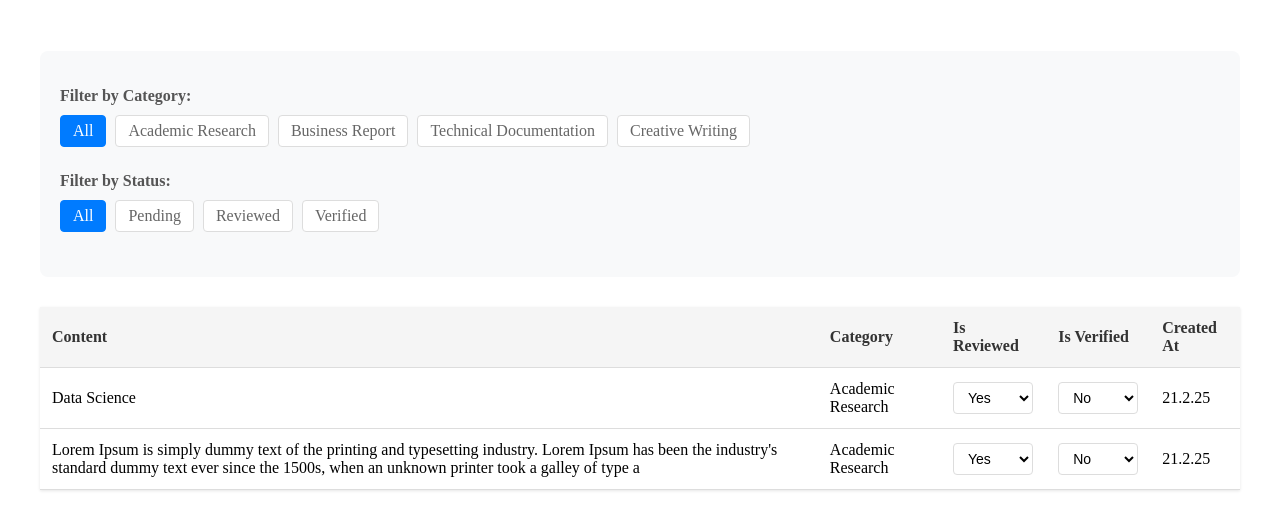
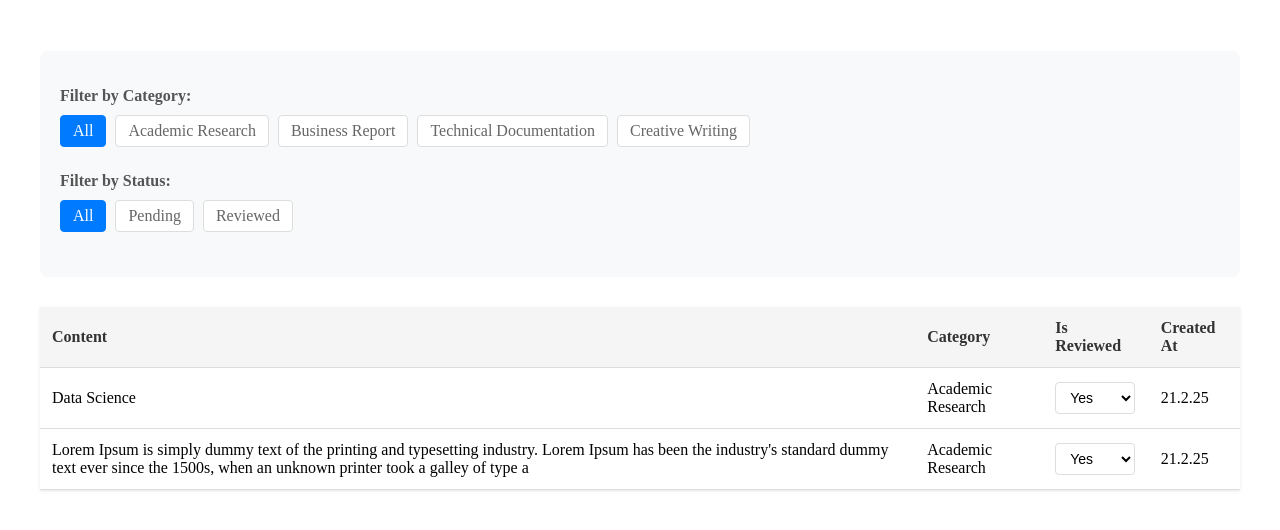
Before and after one commit to TharHtet236401/intern_task1, a Django app: page / in a window 1280 px wide. Shown: the part 171-701 px from the top of the page. Run offline with Django 5.2, Linux system fonts and the light colour scheme; data comes from the database, SQL or seed files in the repository; both versions use the stored data as it was before the commit.

Commit message:
Remove verification status from submissions

```diff
--- a/submissions/models.py
+++ b/submissions/models.py
@@ -18,7 +18,6 @@ class Submission(models.Model):
         default='ACADEMIC'
     )
     is_reviewed = models.BooleanField(default=False)
-    is_verified = models.BooleanField(default=False)
     created_at = models.DateTimeField(auto_now_add=True)
     updated_at = models.DateTimeField(auto_now=True)
 
--- a/submissions/templates/submissions/home.html
+++ b/submissions/templates/submissions/home.html
@@ -28,8 +28,6 @@
                class="filter-link {% if selected_status == 'pending' %}active{% endif %}">Pending</a>
             <a href="?status=reviewed{% if selected_category %}&category={{ selected_category }}{% endif %}"
                class="filter-link {% if selected_status == 'reviewed' %}active{% endif %}">Reviewed</a>
-            <a href="?status=verified{% if selected_category %}&category={{ selected_category }}{% endif %}"
-               class="filter-link {% if selected_status == 'verified' %}active{% endif %}">Verified</a>
         </div>
     </div>
 
@@ -40,7 +38,6 @@
                 <th>Content</th>
                 <th>Category</th>
                 <th>Is Reviewed</th>
-                <th>Is Verified</th>
                 <th>Created At</th>
             </tr>
         </thead>
@@ -55,17 +52,11 @@
                             <option value="false" {% if not submission.is_reviewed %}selected{% endif %}>No</option>
                         </select>
                     </td>
-                    <td>
-                        <select class="status-select" data-submission-id="{{ submission.id }}" data-status-type="verified">
-                            <option value="true" {% if submission.is_verified %}selected{% endif %}>Yes</option>
-                            <option value="false" {% if not submission.is_verified %}selected{% endif %}>No</option>
-                        </select>
-                    </td>
                     <td>{{ submission.created_at|date:"j.n.y" }}</td>
                 </tr>
             {% empty %}
                 <tr>
-                    <td colspan="5" class="no-data">No submissions found.</td>
+                    <td colspan="4" class="no-data">No submissions found.</td>
                 </tr>
             {% endfor %}
         </tbody>
--- a/submissions/views.py
+++ b/submissions/views.py
@@ -11,23 +11,16 @@ def home(request):
         category = request.GET.get('category', '')
         status = request.GET.get('status', '')
 
-
-        #this was like selecting all submissions and
-        ##and remove the submissions based on the each input the requestof like category and status
         # Base queryset
         submissions = Submission.objects.all()
 
-        # if the query has the category , then we filter the submissions based on the category
         if category:
             submissions = submissions.filter(category=category)
 
-        # if
-        if status == 'verified':
-            submissions = submissions.filter(is_verified=True)
-        elif status == 'reviewed':
-            submissions = submissions.filter(is_reviewed=True, is_verified=False)
+        if status == 'reviewed':
+            submissions = submissions.filter(is_reviewed=True)
         elif status == 'pending':
-            submissions = submissions.filter(is_reviewed=False, is_verified=False)
+            submissions = submissions.filter(is_reviewed=False)
 
         context = {
             'submissions': submissions,
@@ -54,14 +47,8 @@ def create_submission_view(request):
 def update_status(request, submission_id):
     try:
         submission = get_object_or_404(Submission, id=submission_id)
-        status_type = request.POST.get('status_type')
         new_status = request.POST.get('status') == 'true'
-
-        if status_type == 'reviewed':
-            submission.is_reviewed = new_status
-        elif status_type == 'verified':
-            submission.is_verified = new_status
-
+        submission.is_reviewed = new_status
         submission.save()
         return JsonResponse({'success': True})
     except Exception as e:
```
Also changed, not shown: db.sqlite3, submissions/migrations/0004_remove_submission_is_verified.py (added).
